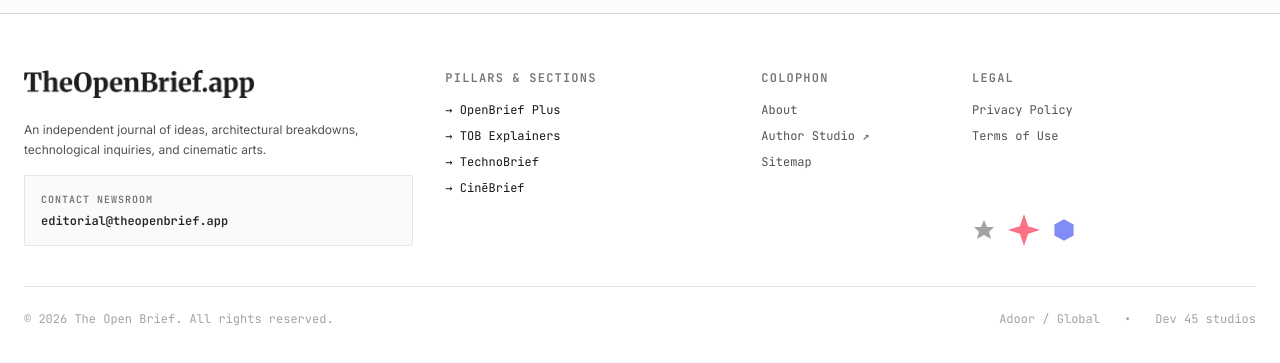
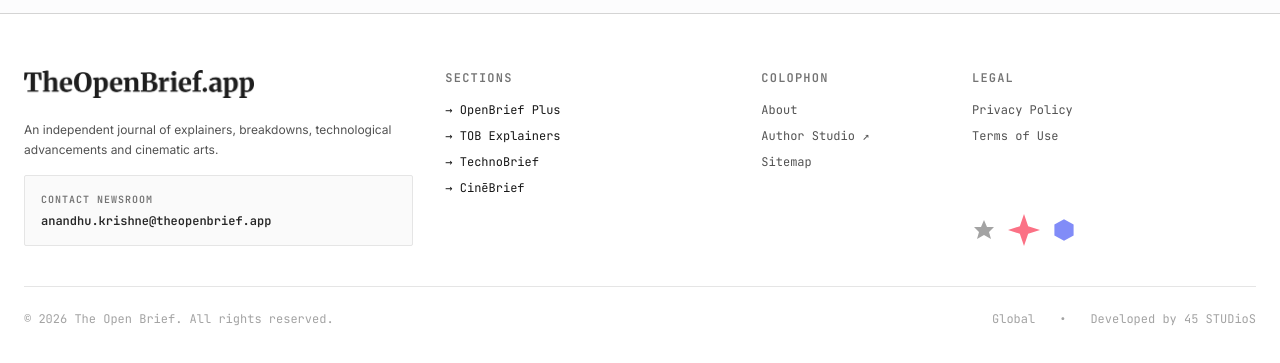
Before and after one commit to anandhukrishne/theopenbrief, a Next.js app in the folder apps/web/: page / in a window 1280 px wide. Shown: the part 1465-1828 px from the top of the page. Built offline with nearby package versions, Linux system fonts and the light colour scheme; no server answers.

Commit message:
Revise footer content and contact information
Updated contact email and modified text descriptions.

```diff
--- a/apps/web/src/app/layout.tsx
+++ b/apps/web/src/app/layout.tsx
@@ -57,17 +57,17 @@ export default function RootLayout({ children }: { children: React.ReactNode })
                   <img src="/logo-white.png" alt="The Open Brief" className="h-7 w-auto object-contain hidden dark:block" />
                 </Link>
                 <p className="text-xs text-neutral-600 dark:text-neutral-400 leading-relaxed max-w-sm">
-                  An independent journal of ideas, architectural breakdowns, technological inquiries, and cinematic arts.
+                  An independent journal of explainers, breakdowns, technological advancements and cinematic arts.
                 </p>
                 <div className="p-4 border border-neutral-200 dark:border-neutral-800 bg-neutral-50 dark:bg-neutral-900/50 rounded-sm space-y-1.5">
                   <span className="font-mono text-[10px] uppercase tracking-widest text-neutral-500 font-bold block">
                     Contact Newsroom
                   </span>
                   <a
-                    href="mailto:editorial@theopenbrief.app"
+                    href="mailto:anandhu.krishne@theopenbrief.app"
                     className="text-xs font-mono font-semibold text-neutral-800 dark:text-neutral-200 hover:underline block"
                   >
-                    editorial@theopenbrief.app
+                    anandhu.krishne@theopenbrief.app
                   </a>
                 </div>
               </div>
@@ -75,7 +75,7 @@ export default function RootLayout({ children }: { children: React.ReactNode })
               {/* Col 2: Pillars */}
               <div className="md:col-span-3">
                 <h4 className="font-mono text-xs uppercase tracking-widest text-neutral-500 mb-4 font-semibold">
-                  Pillars &amp; Sections
+                  Sections
                 </h4>
                 <ul className="space-y-2.5 text-xs font-mono">
                   <li>
@@ -168,9 +168,9 @@ export default function RootLayout({ children }: { children: React.ReactNode })
             <div className="pt-6 flex flex-col sm:flex-row items-center justify-between gap-4 text-xs text-neutral-400 font-mono">
               <p>© {currentYear} The Open Brief. All rights reserved.</p>
               <div className="flex items-center gap-6">
-                <span>Adoor / Global</span>
+                <span>Global</span>
                 <span>•</span>
-                <span>Dev 45 studios</span>
+                <span>Developed by 45 STUDioS</span>
               </div>
             </div>
           </div>
```
